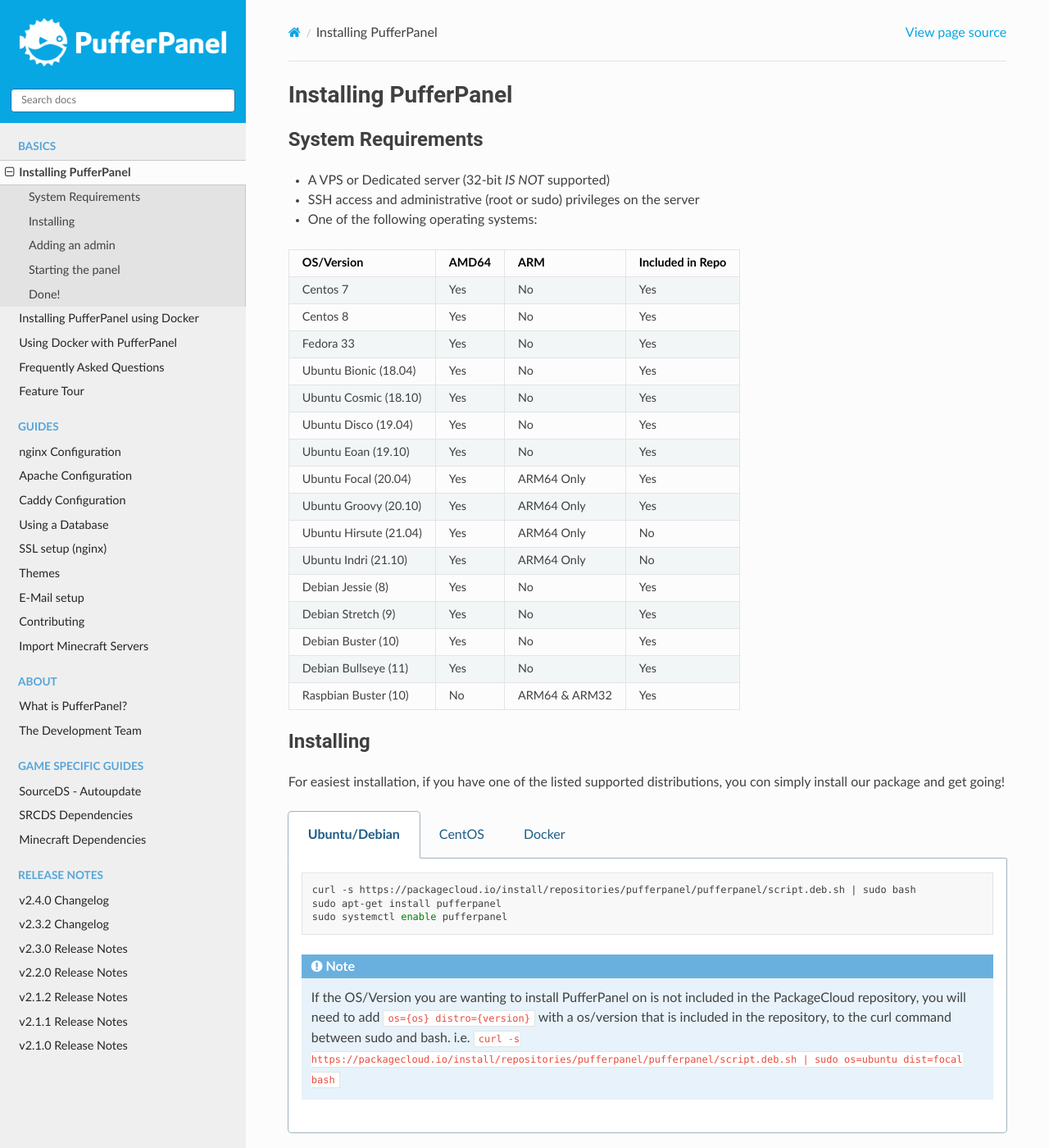
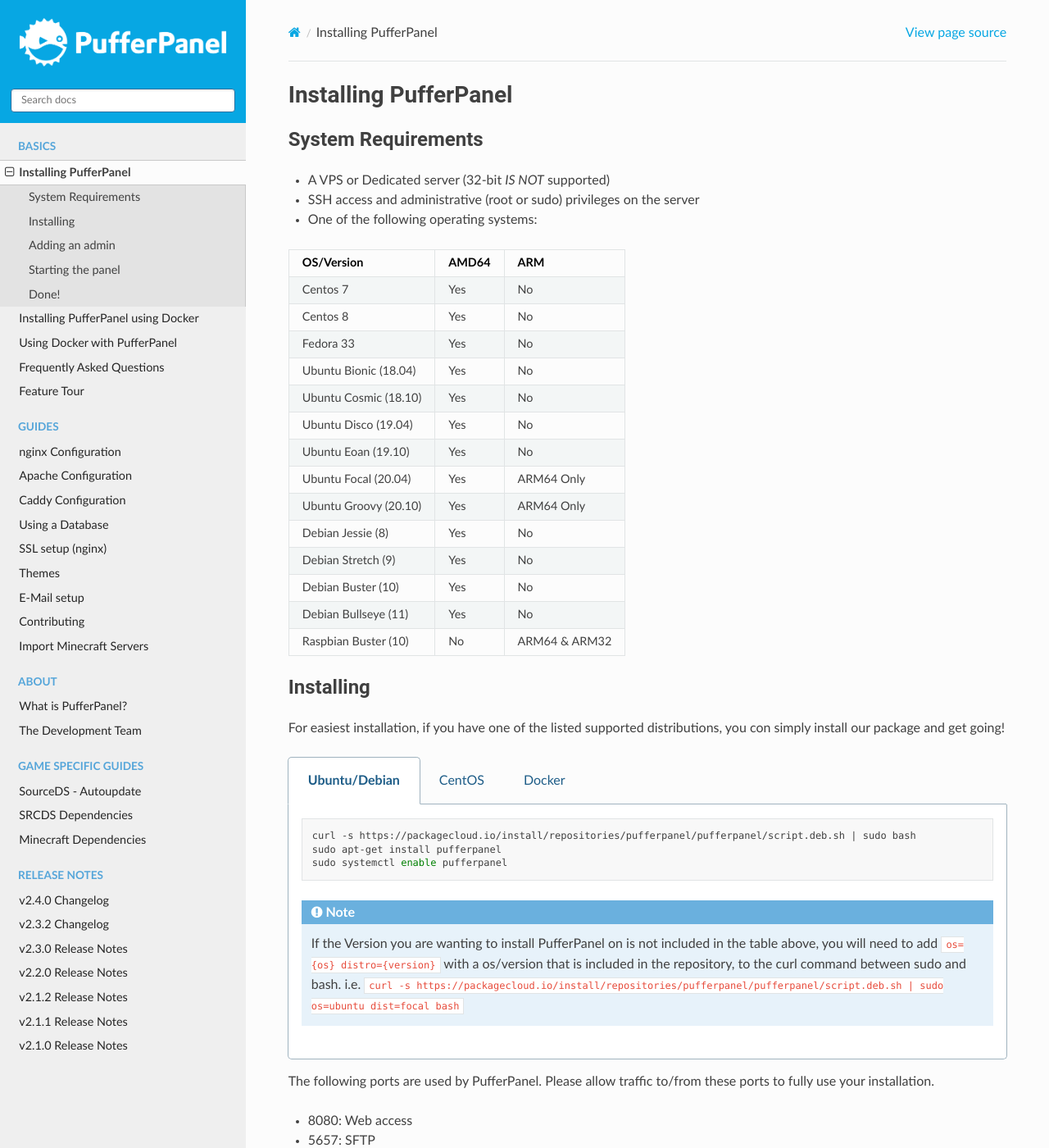
Before and after one commit to pufferpanel/documentation, a Sphinx documentation site: the page built from source/installing.rst, in a window 1280 px wide and 1400 px high. Shown: the whole window at 82% size. Built offline with Sphinx 7.4.7 and the Read the Docs theme 2.0.0, drawn with Linux system fonts in a browser that asks for light colours.

Commit message:
Reverted change with table and updated workaround note

```diff
--- a/source/installing.rst
+++ b/source/installing.rst
@@ -9,41 +9,37 @@
 * SSH access and administrative (root or sudo) privileges on the server
 * One of the following operating systems:
 
-+-----------------------+-------+----------------+------------------+
-| OS/Version            | AMD64 | ARM            | Included in Repo |
-+=======================+=======+================+==================+
-| Centos 7              | Yes   | No             | Yes              |
-+-----------------------+-------+----------------+------------------+
-| Centos 8              | Yes   | No             | Yes              |
-+-----------------------+-------+----------------+------------------+
-| Fedora 33             | Yes   | No             | Yes              |
-+-----------------------+-------+----------------+------------------+
-| Ubuntu Bionic (18.04) | Yes   | No             | Yes              |
-+-----------------------+-------+----------------+------------------+
-| Ubuntu Cosmic (18.10) | Yes   | No             | Yes              |
-+-----------------------+-------+----------------+------------------+
-| Ubuntu Disco (19.04)  | Yes   | No             | Yes              |
-+-----------------------+-------+----------------+------------------+
-| Ubuntu Eoan (19.10)   | Yes   | No             | Yes              |
-+-----------------------+-------+----------------+------------------+
-| Ubuntu Focal (20.04)  | Yes   | ARM64 Only     | Yes              |
-+-----------------------+-------+----------------+------------------+
-| Ubuntu Groovy (20.10) | Yes   | ARM64 Only     | Yes              |
-+-----------------------+-------+----------------+------------------+
-| Ubuntu Hirsute (21.04)| Yes   | ARM64 Only     | No               |
-+-----------------------+-------+----------------+------------------+
-| Ubuntu Indri (21.10)  | Yes   | ARM64 Only     | No               |
-+-----------------------+-------+----------------+------------------+
-| Debian Jessie (8)     | Yes   | No             | Yes              |
-+-----------------------+-------+----------------+------------------+
-| Debian Stretch (9)    | Yes   | No             | Yes              |
-+-----------------------+-------+----------------+------------------+
-| Debian Buster (10)    | Yes   | No             | Yes              |
-+-----------------------+-------+----------------+------------------+
-| Debian Bullseye (11)  | Yes   | No             | Yes              |
-+-----------------------+-------+----------------+------------------+
-| Raspbian Buster (10)  | No    | ARM64 & ARM32  | Yes              |
-+-----------------------+-------+----------------+------------------+
++-----------------------+-------+----------------+
+| OS/Version            | AMD64 | ARM            |
++=======================+=======+================+
+| Centos 7              | Yes   | No             |
++-----------------------+-------+----------------+
+| Centos 8              | Yes   | No             |
++-----------------------+-------+----------------+
+| Fedora 33             | Yes   | No             |
++-----------------------+-------+----------------+
+| Ubuntu Bionic (18.04) | Yes   | No             |
++-----------------------+-------+----------------+
+| Ubuntu Cosmic (18.10) | Yes   | No             |
++-----------------------+-------+----------------+
+| Ubuntu Disco (19.04)  | Yes   | No             |
++-----------------------+-------+----------------+
+| Ubuntu Eoan (19.10)   | Yes   | No             |
++-----------------------+-------+----------------+
+| Ubuntu Focal (20.04)  | Yes   | ARM64 Only     |
++-----------------------+-------+----------------+
+| Ubuntu Groovy (20.10) | Yes   | ARM64 Only     |
++-----------------------+-------+----------------+
+| Debian Jessie (8)     | Yes   | No             |
++-----------------------+-------+----------------+
+| Debian Stretch (9)    | Yes   | No             |
++-----------------------+-------+----------------+
+| Debian Buster (10)    | Yes   | No             |
++-----------------------+-------+----------------+
+| Debian Bullseye (11)  | Yes   | No             |
++-----------------------+-------+----------------+
+| Raspbian Buster (10)  | No    | ARM64 & ARM32  |
++-----------------------+-------+----------------+
 
 
 Installing
@@ -62,7 +58,7 @@
          sudo systemctl enable pufferpanel
 
       .. note::
-         If the OS/Version you are wanting to install PufferPanel on is not included in the PackageCloud repository, you will need to add :code:`os={os} distro={version}` with a os/version that is included in the repository, to the curl command between sudo and bash. i.e.
+         If the Version you are wanting to install PufferPanel on is not included in the table above, you will need to add :code:`os={os} distro={version}` with a os/version that is included in the repository, to the curl command between sudo and bash. i.e.
          :code:`curl -s https://packagecloud.io/install/repositories/pufferpanel/pufferpanel/script.deb.sh | sudo os=ubuntu dist=focal bash`
 
    .. tab:: CentOS
@@ -74,7 +70,7 @@
          sudo systemctl enable pufferpanel
 
       .. note::
-         If the OS/Version you are wanting to install PufferPanel on is not included in the PackageCloud repository, you will need to add :code:`os={os} distro={version}` with a os/version that is included in the repository, to the curl command between sudo and bash. i.e.
+         If the Version you are wanting to install PufferPanel on is not included in the table above, you will need to add :code:`os={os} distro={version}` with a os/version that is included in the repository, to the curl command between sudo and bash. i.e.
          :code:`curl -s https://packagecloud.io/install/repositories/pufferpanel/pufferpanel/script.rpm.sh | sudo os=el dist=8 bash`
 
    .. tab:: Docker
```
